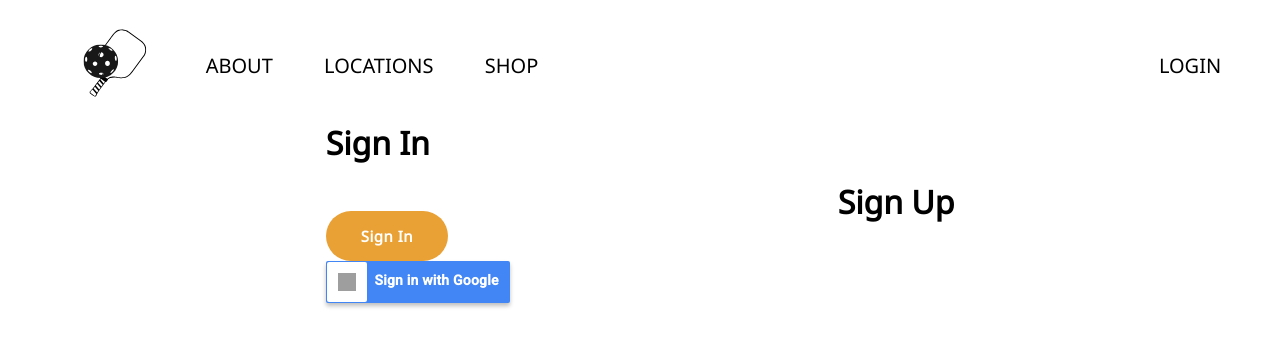
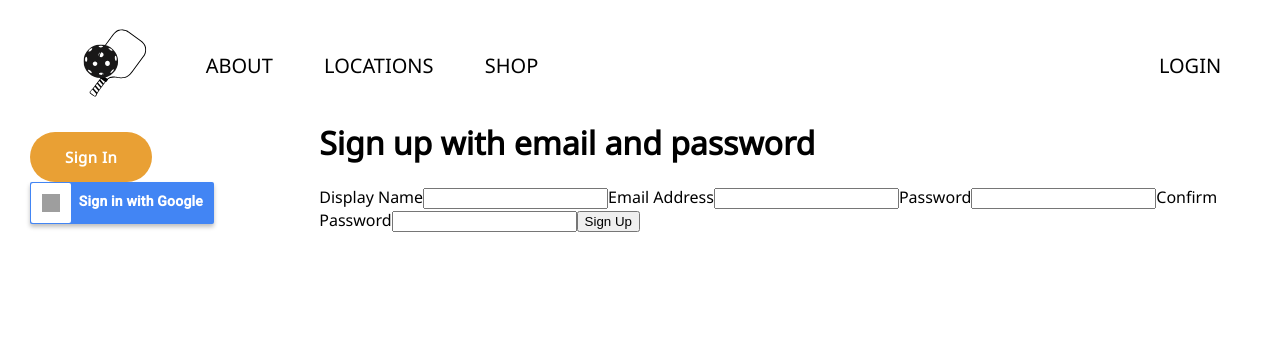
Before and after one commit to jacksonkalmbach/ipw, a React (Create React App) app: page /login in a window 1280 px wide. Shown: the top 346 px of the page. Built offline with nearby package versions, Linux system fonts and the light colour scheme; no server answers; grey boxes are pictures that could not be loaded.

Commit message:
add sign up with email and password functionality

```diff
--- a/package.json
+++ b/package.json
@@ -3,6 +3,8 @@
   "version": "0.1.0",
   "private": true,
   "dependencies": {
+    "@mui/material": "^5.11.13",
+    "@mui/styled-engine-sc": "^5.11.11",
     "@testing-library/jest-dom": "^5.16.5",
     "@testing-library/react": "^13.4.0",
     "@testing-library/user-event": "^13.5.0",
@@ -16,6 +18,7 @@
     "react-scripts": "5.0.1",
     "sass": "^1.59.2",
     "sass-loader": "^13.2.0",
+    "styled-components": "^5.3.9",
     "web-vitals": "^2.1.4"
   },
   "scripts": {
--- /dev/null
+++ b/src/components/form-input/form-input.jsx
@@ -0,0 +1,13 @@
+import React from "react";
+
+const FormInput = ({ label, ...otherProps}) => {
+  return (
+    <>
+    <input className="input" label={label} {...otherProps}>
+
+    </input>
+    </>
+  )
+};
+
+export default FormInput;
--- /dev/null
+++ b/src/components/form-input/form-input.scss
@@ -0,0 +1,18 @@
+
+.input {
+  background: none;
+  background-color: white;
+  color: 'grey';
+  font-size: 18px;
+  padding: 10px 10px 10px 5px;
+  display: block;
+  width: 100%;
+  border: none;
+  border-radius: 0;
+  border-bottom: 1px solid grey;
+  margin: 25px 0;
+
+  &:focus {
+    outline: none;
+  }
+};
--- a/src/components/sign-in/sign-in.component.jsx
+++ b/src/components/sign-in/sign-in.component.jsx
@@ -1,14 +1,23 @@
-import React from "react";
+import React, { useState } from "react";
 import {
   signInWithGooglePopup
 } from '../../utils/firebase/firebase.utils.js'
 
 import Button from "../button/button.component.jsx";
 import GoogleSignInBtn from "../button/google-signin-btn.jsx";
+import FormInput from "../form-input/form-input.jsx";
 
 import'./sign-in.styles.scss';
 
-const SignIn = () => {
+const defaultFormFields = {
+  email: '',
+  password: '',
+}
+
+const SignInForm = () => {
+
+  const [ formFields, setFormFields ] = useState(defaultFormFields);
+  const { email, password } = formFields;
 
   const handleGoogleSignIn = async () => {
     const userObject = await signInWithGooglePopup();
@@ -18,7 +27,7 @@ const SignIn = () => {
 
   return(
     <div className="signin-container">
-      <h1>Sign In</h1>
+
       <Button>Sign In</Button>
       <GoogleSignInBtn
         onClick={handleGoogleSignIn}
@@ -27,4 +36,4 @@ const SignIn = () => {
   )
 };
 
-export default SignIn;
+export default SignInForm;
--- a/src/components/sign-in/sign-in.styles.scss
+++ b/src/components/sign-in/sign-in.styles.scss
@@ -1,5 +1,6 @@
 .signin-container {
   display: flex;
   flex-direction: column;
-  width: 40vw;
+  width: 380px;
+
 }
--- a/src/components/sign-up/sign-up.component.jsx
+++ b/src/components/sign-up/sign-up.component.jsx
@@ -1,13 +1,92 @@
-import React from "react";
+import React, { useState } from "react";
+
+import {
+  signUpWithEmailAndPassword,
+} from '../../utils/firebase/firebase.utils';
 
 import'./sign-up.styles.scss';
 
-const SignUp = () => {
+const defaultFormFields = {
+  displayName: '',
+  email: '',
+  password: '',
+  confirmPassword: '',
+}
+
+const SignUpForm = () => {
+
+
+  const [ formFields, setFormFields ] = useState(defaultFormFields);
+  const { displayName, email, password, confirmPassword } = formFields;
+
+  const handleChange = (event) => {
+    const { name, value} = event.target;
+    setFormFields({...formFields, [name]: value})
+  }
+
+  const handleSubmit = async (event) => {
+    event.preventDefault();
+    if (password !== confirmPassword) {
+      alert('Passwords do not match');
+      return;
+    }
+
+    try {
+      await signUpWithEmailAndPassword(email, password);
+      console.log('sign up successful');
+      resetFormFields();
+    } catch(error) {
+      console.log(`${error}, error in sign up with email and password`)
+    }
+  }
+
+  const resetFormFields = () => {
+    setFormFields(defaultFormFields);
+  }
+
   return(
-    <>
-      <h1>Sign Up</h1>
-    </>
+    <div>
+      <h1>Sign up with email and password</h1>
+      <form onSubmit={handleSubmit}>
+        <label>Display Name</label>
+        <input
+          required
+          type='text'
+          onChange={handleChange}
+          name="displayName"
+          value={displayName}
+        />
+        <label>Email Address</label>
+        <input
+          required
+          type='email'
+          onChange={handleChange}
+          name="email"
+          value={email}
+        />
+        <label>Password</label>
+        <input
+          required
+          type='password'
+          onChange={handleChange}
+          name="password"
+          value={password}
+          />
+        <label>Confirm Password</label>
+        <input
+         required
+         type='password'
+         onChange={handleChange}
+         name="confirmPassword"
+         value={confirmPassword}
+         />
+        <button
+          type="submit"
+          >Sign Up
+        </button>
+      </form>
+    </div>
   )
 };
 
-export default SignUp;
+export default SignUpForm;
--- a/src/routes/authentication/authentication.component.jsx
+++ b/src/routes/authentication/authentication.component.jsx
@@ -1,14 +1,14 @@
 import React from "react";
-import SignIn from "../../components/sign-in/sign-in.component";
-import SignUp from "../../components/sign-up/sign-up.component";
+import SignInForm from "../../components/sign-in/sign-in.component";
+import SignUpForm from "../../components/sign-up/sign-up.component";
 
 import './authentication.styles.scss';
 
 const Authentication = () => {
   return(
     <div className="auth-container">
-      <SignIn />
-      <SignUp />
+      <SignInForm />
+      <SignUpForm />
     </div>
   )
 };
--- a/src/utils/firebase/firebase.utils.js
+++ b/src/utils/firebase/firebase.utils.js
@@ -4,7 +4,8 @@ import { initializeApp } from "firebase/app";
 import {
   getAuth,
   GoogleAuthProvider,
-  signInWithPopup
+  signInWithPopup,
+  createUserWithEmailAndPassword,
 } from "firebase/auth"
 
 
@@ -29,3 +30,9 @@ googleProvider.setCustomParameters({
 
 const auth = getAuth();
 export const signInWithGooglePopup = () => signInWithPopup(auth, googleProvider);
+
+
+export const signUpWithEmailAndPassword = async (email, password) => {
+  if (!email || !password) return;
+  await createUserWithEmailAndPassword(auth, email, password);
+}
```
Also changed, not shown: 2 other files (tests, documents, lock files or other folders).
